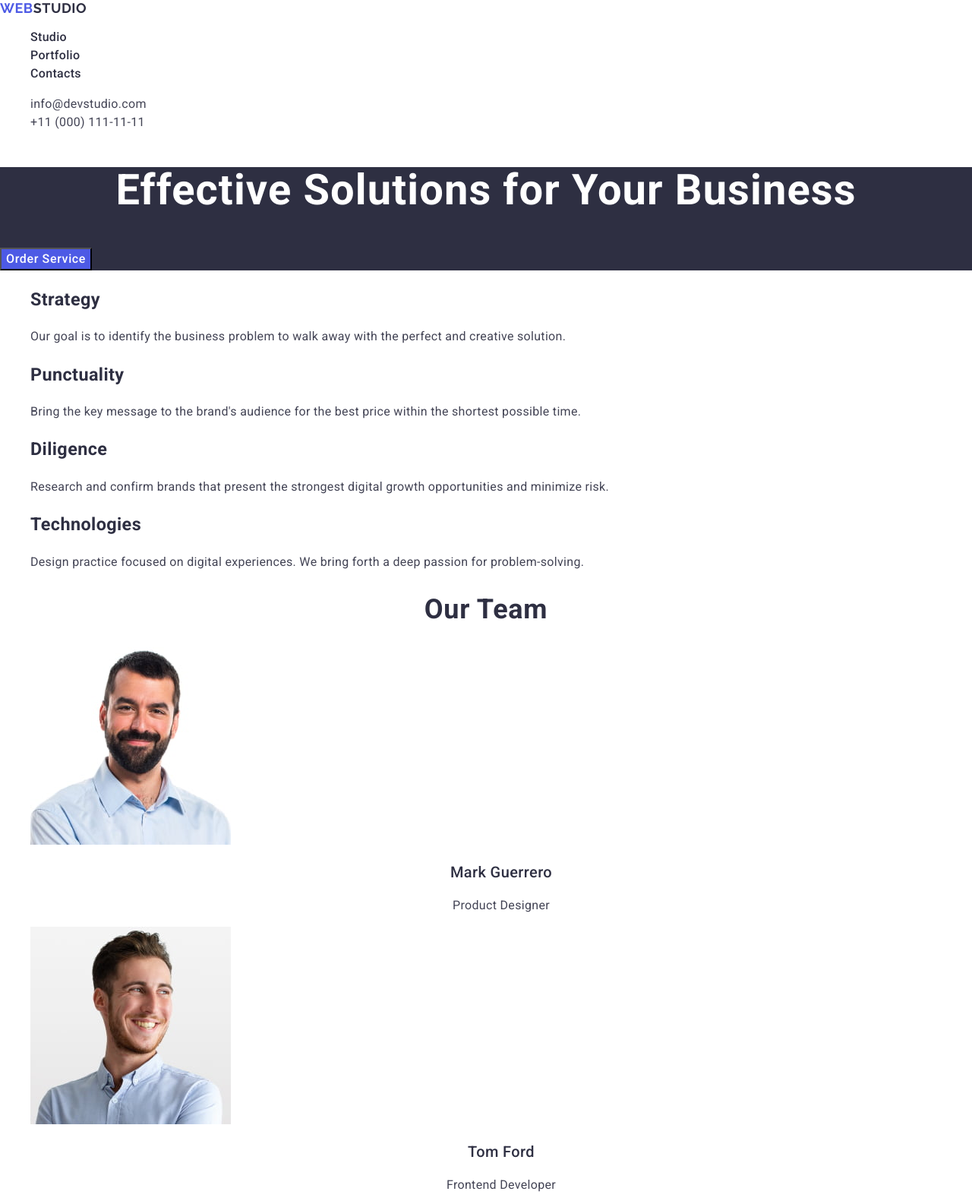
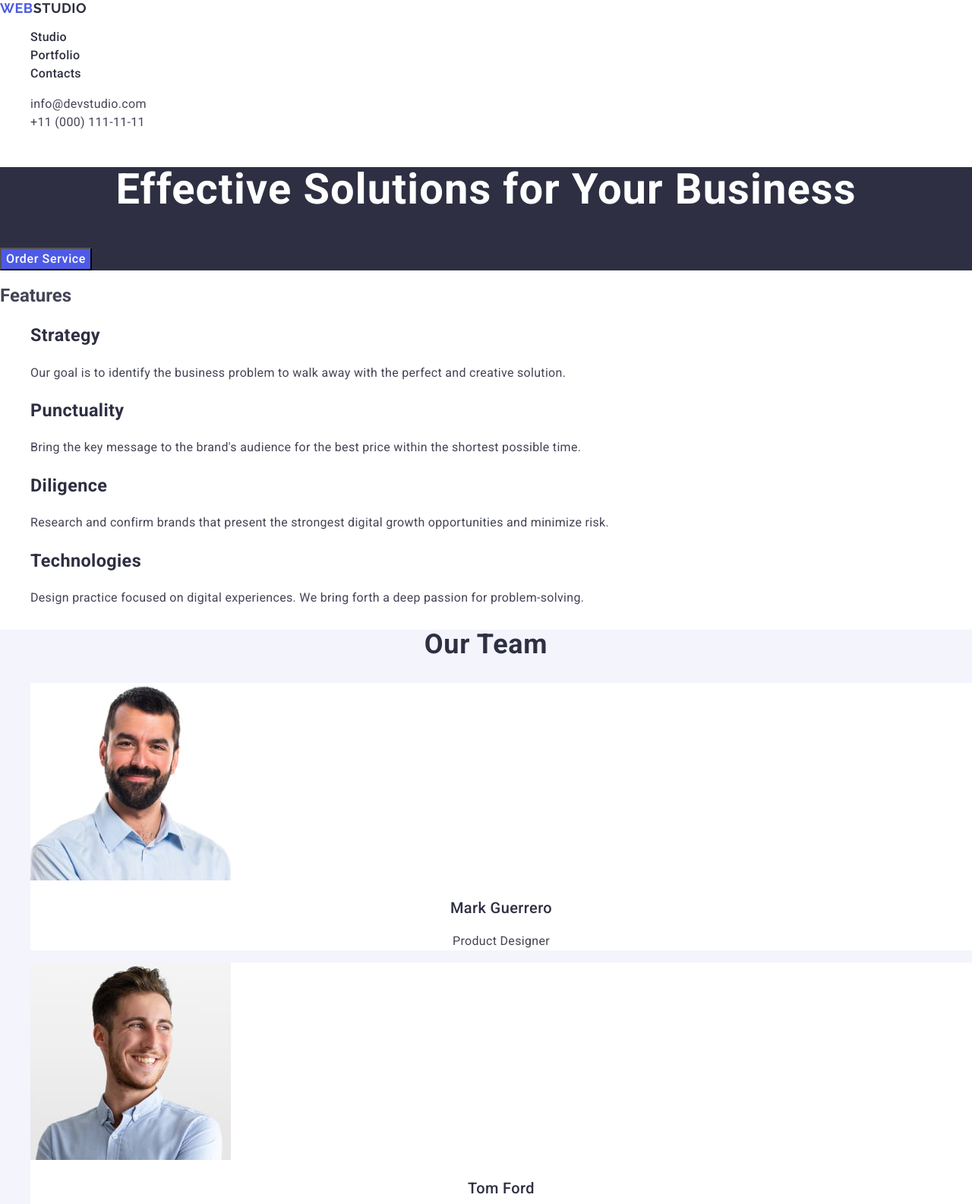
Before and after one commit to jiovuos/goit-markup-hw-02, a plain HTML site: page index.html in a window 1280 px wide. Shown: the top 1585 px of the page at 76% size. Drawn offline with nearby package versions, Linux system fonts and the light colour scheme.

Commit message:
fix styles

```diff
--- a/css/styles.css
+++ b/css/styles.css
@@ -63,7 +63,7 @@ a {
 .hero-title {
     font-weight: 700;
     font-size: 56px;
-    line-height: 1.07143;
+    line-height: 1.07;
     letter-spacing: 0.02em;
     text-align: center;
     color: #fff;
@@ -100,12 +100,21 @@ a {
     color: #434455;
 }
 
+.our-team {
+    background-color: #f4f4fd;
+}
+
+.team-item {
+    background-color: #fff;
+}
+
 .team-title {
     font-weight: 700;
     font-size: 36px;
-    line-height: 1.11111;
+    line-height: 1.11;
     letter-spacing: 0.02em;
     text-align: center;
+    text-transform: capitalize;
     color: #2e2f42;
 }
 
@@ -130,9 +139,10 @@ a {
 .portfolio-title {
     font-weight: 700;
     font-size: 36px;
-    line-height: 1.11111;
+    line-height: 1.11;
     letter-spacing: 0.02em;
     text-align: center;
+    text-transform: capitalize;
     color: #2e2f42;
 }
 
--- a/index.html
+++ b/index.html
@@ -63,8 +63,7 @@
       </section>
       <!-- ============== Features ============== -->
       <section class="features">
-        <!-- <h2 class="visually-hidden">Features</h2> -->
-
+        <h2 class="visually-hidden">Features</h2>
         <ul class="features-list">
           <li class="features-item">
             <h3 class="features-title">Strategy</h3>
```
